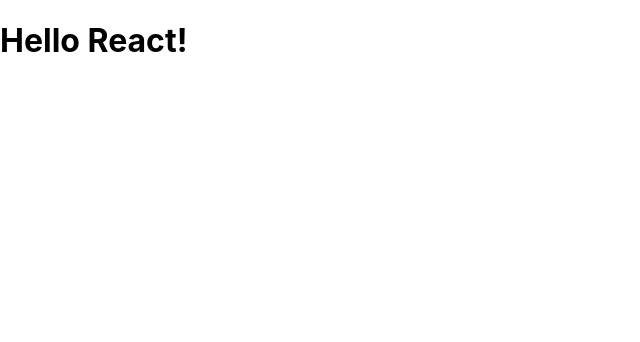
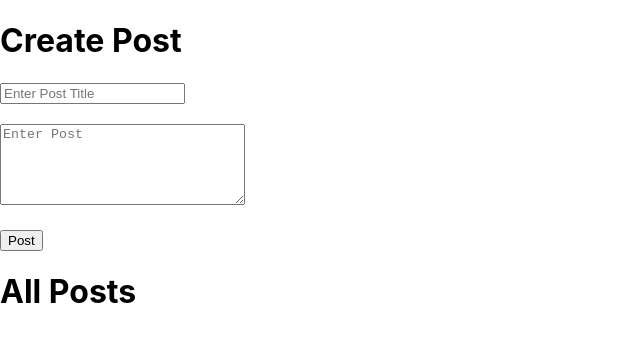
Before and after one commit to kashankingdomvision/crud-redux, a React (Create React App) app: page / in a window 1280 px wide. Shown: the top 342 px of the page, without its empty margins (0-640 px from the left). Built offline with nearby package versions, Linux system fonts and the light colour scheme.

Commit message:
crud react redux

```diff
--- a/src/App.js
+++ b/src/App.js
@@ -1,12 +1,16 @@
 import React, { Component } from 'react';
+import PostForm from './component/PostForm';
+import AllPost from './component/AllPost';
+
 
 class App extends Component {
   render() {
-      return (
-      <div className="App">
-        <h1>Hello React!</h1>
-      </div>
-      );
-  }
+    return (
+    <div className="App">
+        <PostForm />
+        <AllPost />
+    </div>
+    );
+    }
   }
 export default App;
--- /dev/null
+++ b/src/component/AllPost.js
@@ -0,0 +1,36 @@
+import React, { Component } from 'react';
+
+import { connect } from 'react-redux';
+
+import Post from './Post';
+
+import EditComponent from './EditComponent';
+
+class AllPost extends Component {
+    render() {
+
+        return (
+            <div>
+                <h1>All Posts</h1>
+                {/* {console.log(this.props.posts)} */}
+                {this.props.posts.map((post) => (
+
+                    <div key={post.id}>
+                        {post.editing ? <EditComponent post={post} key={post.id} /> :
+                            <Post key={post.id} post={post} />}
+                    </div>
+                ))}
+            </div>
+        );
+    }
+}
+
+const mapStateToProps = (state) => {
+    console.log(state);
+    return {
+        posts: state
+    }
+}
+
+
+export default connect(mapStateToProps)(AllPost);
--- /dev/null
+++ b/src/component/EditComponent.js
@@ -0,0 +1,30 @@
+import React, { Component } from 'react';
+import { connect } from 'react-redux';
+
+
+class EditComponent extends Component {
+handleEdit = (e) => {
+  e.preventDefault();
+  const newTitle = this.getTitle.value;
+  const newMessage = this.getMessage.value;
+  const data = {
+    newTitle,
+    newMessage
+  }
+  this.props.dispatch({ type: 'UPDATE', id: this.props.post.id, data: data })
+}
+render() {
+return (
+<div>
+  <form onSubmit={this.handleEdit}>
+    <input required type="text" ref={(input) => this.getTitle = input}
+    defaultValue={this.props.post.title} placeholder="Enter Post Title" /><br /><br />
+    <textarea required rows="5" ref={(input) => this.getMessage = input}
+    defaultValue={this.props.post.message} cols="28" placeholder="Enter Post" /><br /><br />
+    <button>Update</button>
+  </form>
+</div>
+);
+}
+}
+export default connect()(EditComponent);
--- /dev/null
+++ b/src/component/Post.js
@@ -0,0 +1,15 @@
+import React, { Component } from 'react';
+import {connect} from 'react-redux';
+class Post extends Component {
+  render() {
+  return (
+    <div>
+      <h2>{this.props.post.title}</h2>
+      <p>{this.props.post.message}</p>
+      <button onClick={()=>this.props.dispatch({type:'EDIT_POST',id:this.props.post.id})}>Edit</button>
+      <button onClick={()=>this.props.dispatch({type:'DELETE_POST',id:this.props.post.id})}>Delete</button>
+    </div>
+  );
+ }
+}
+export default connect()(Post);
--- /dev/null
+++ b/src/component/PostForm.js
@@ -0,0 +1,46 @@
+import React, { Component } from 'react';
+import {connect} from 'react-redux';
+class PostForm extends Component {
+
+
+  handleSubmit = (e) => {
+    e.preventDefault();
+    const title = this.getTitle.value;
+    const message =  this.getMessage.value;
+    const data = {
+      id: new Date(),
+      title,
+      message,
+      editing:false
+    }
+    this.props.dispatch({
+      type:'ADD_POST',
+      data});
+    this.getTitle.value = '';
+    this.getMessage.value = '';
+  }
+
+  _changeData() {
+    // console.log(this.state.userName);
+    // console.log(this.state.userAge);
+    this.props.changeStateToReducer(this.state);
+}
+
+
+    render() {
+        return (
+            <div>
+                <h1>Create Post</h1>
+                    <form onSubmit={this.handleSubmit}>
+                    <input required type="text" ref={(input)=>this.getTitle = input} placeholder="Enter Post Title"/>
+                    <br /><br />
+                    <textarea required rows="5" ref={(input)=>this.getMessage = input} cols="28" placeholder="Enter Post" />
+                    <br /><br />
+                    <button>Post</button>
+                </form>
+            </div>
+        );
+    }
+}
+
+export default connect()(PostForm);
--- a/src/index.js
+++ b/src/index.js
@@ -2,16 +2,13 @@ import React from 'react';
 import ReactDOM from 'react-dom';
 import './index.css';
 import App from './App';
-import * as serviceWorker from './serviceWorker';
+import { createStore } from 'redux';
+import { Provider } from 'react-redux';
 
+
+import postReducer from './reducer/postReducer';
+const store = createStore(postReducer);
 ReactDOM.render(
-  <React.StrictMode>
-    <App />
-  </React.StrictMode>,
-  document.getElementById('root')
-);
-
-// If you want your app to work offline and load faster, you can change
-// unregister() to register() below. Note this comes with some pitfalls.
-// Learn more about service workers: https://bit.ly/CRA-PWA
-serviceWorker.unregister();
+<Provider store={store}>
+<App />
+</Provider>, document.getElementById('root'));
--- /dev/null
+++ b/src/reducer/postReducer.js
@@ -0,0 +1,32 @@
+const postReducer = (state = [], action) => {
+
+    // console.log(action.id);
+
+    switch(action.type) {
+        case 'ADD_POST':
+            return state.concat([action.data]);
+
+        case 'EDIT_POST':
+            return state.map( (post) => post.id === action.id ? {...post,editing:!post.editing}:post );
+
+        case 'UPDATE':
+            return state.map((post)=>{
+                if(post.id === action.id) {
+                return {
+                    ...post,
+                    title:action.data.newTitle,
+                    message:action.data.newMessage,
+                    editing: !post.editing
+                }
+                } else return post;
+            })
+
+      case 'DELETE_POST':
+        return state.filter((post)=>post.id !== action.id);
+
+      default:
+        return state;
+    }
+}
+
+export default postReducer;
```
Also changed, not shown: src/action/action.js (added).
